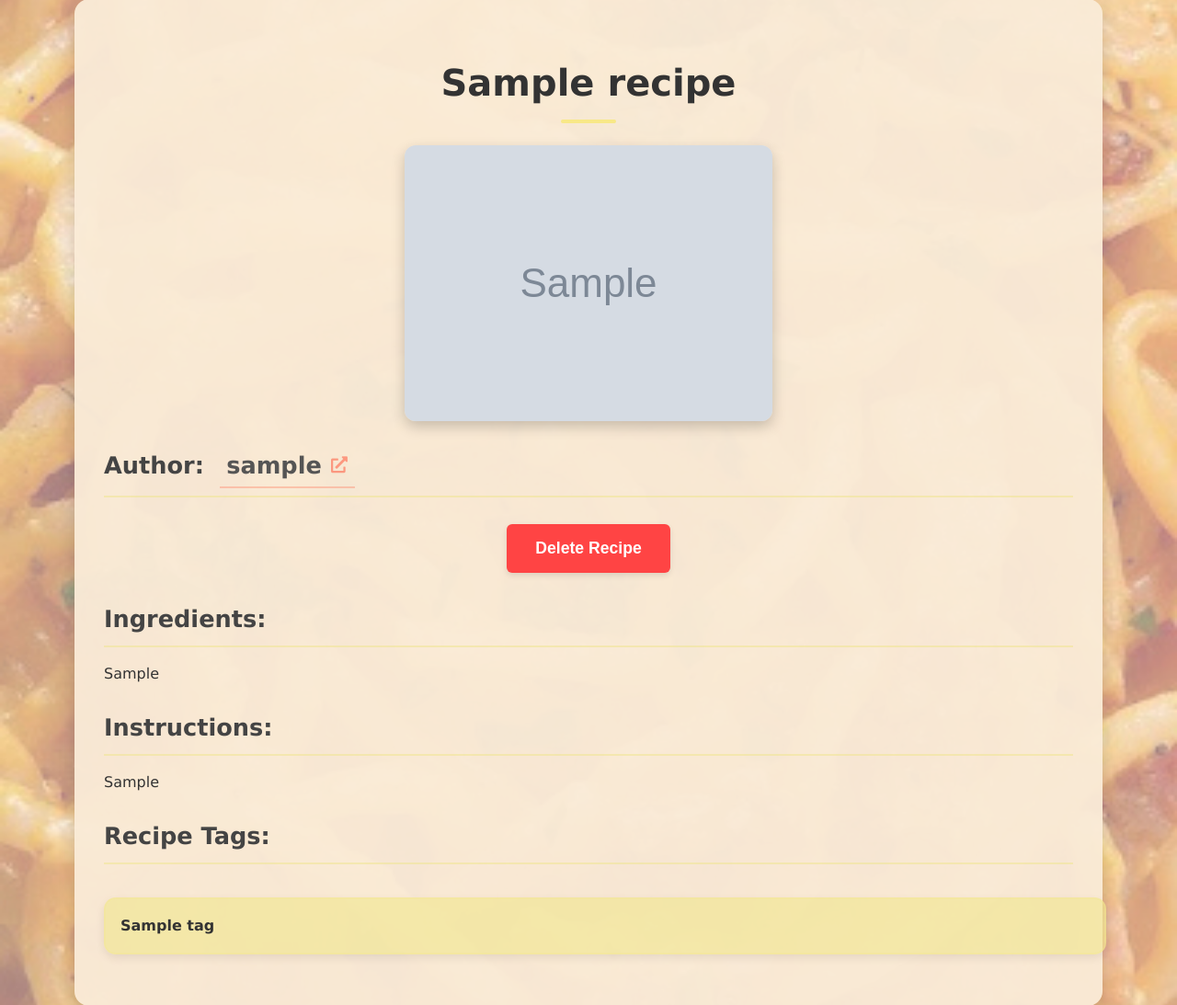
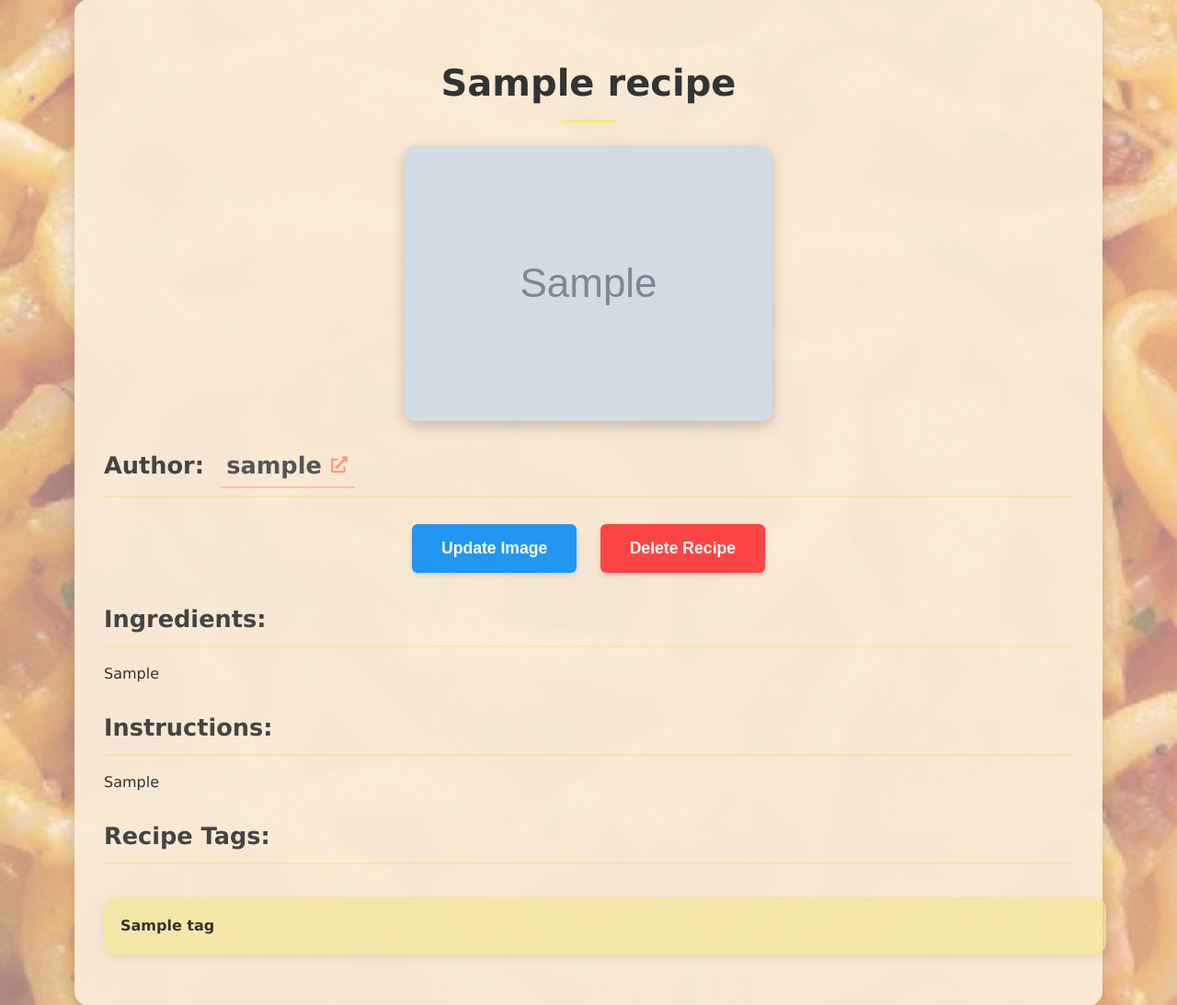
Before and after one commit to MySTerY1747/FlavorFolio, a Django app: page /recipe/1/ in a window 1280 px wide. Shown: the part 195-1288 px from the top of the page at 92% size. Run offline with Django 5.2, Linux system fonts and the light colour scheme; a user stored in the database is signed in; tables that the repository leaves empty hold one stand-in row (values such as "Sample post"); grey boxes marked "Sample" are stand-in pictures; some libraries are stand-ins or nearby versions.

Commit message:
add button to update recipe image (if current user is the owner)

```diff
--- a/flavorfolio/recipes/urls.py
+++ b/flavorfolio/recipes/urls.py
@@ -23,4 +23,9 @@ urlpatterns = [
     path("load_recipes/<int:num_loaded>", views.load_recipes, name="load_recipes"),
     path("delete_account/", views.delete_account, name="delete_account"),
     path("delete_recipe/<int:recipe_id>/", views.delete_recipe, name="delete_recipe"),
+    path(
+        "update_recipe_image/<int:recipe_id>/",
+        views.update_recipe_image,
+        name="update_recipe_image",
+    ),
 ]
--- a/flavorfolio/recipes/views.py
+++ b/flavorfolio/recipes/views.py
@@ -238,3 +238,18 @@ def delete_recipe(request, recipe_id):
         return redirect(reverse("recipes:user_profile"))
 
     return HttpResponseNotAllowed(["POST"])
+
+
+@login_required
+def update_recipe_image(request, recipe_id):
+    recipe = get_object_or_404(Recipe, id=recipe_id)
+
+    if request.user != recipe.user:
+        return HttpResponse("Unauthorized", status=401)
+
+    if request.method == "POST":
+        form = RecipeImageForm(request.POST, request.FILES, instance=recipe)
+        if form.is_valid():
+            form.save()
+
+    return redirect(reverse("recipes:recipe", args=[recipe_id]))
--- a/flavorfolio/static/stylesheets/recipe_styles.css
+++ b/flavorfolio/static/stylesheets/recipe_styles.css
@@ -316,3 +316,98 @@ textarea.comment-input {
 .comment-author-link:hover i {
     color: rgba(255, 99, 71, 0.8) !important;
 }
+
+.update-image-button {
+    background-color: #2196F3 !important;  /* Blue instead of red */
+    color: white !important;
+    padding: 0.9em 1.8em;
+    font-size: 1.1rem;
+    border: none;
+    border-radius: 6px;
+    font-weight: 600;
+    cursor: pointer;
+    transition: all 0.2s ease;
+    box-shadow: 0 3px 6px rgba(0, 0, 0, 0.1);
+    margin: 5px;
+}
+
+.update-image-button:hover {
+    background-color: #1976D2 !important;  /* Darker blue */
+    transform: translateY(-3px);
+    box-shadow: 0 5px 10px rgba(0, 0, 0, 0.15);
+}
+
+#image-update-form {
+    margin: 1.5em 0;
+    background-color: rgba(255, 255, 255, 0.8);
+    padding: 1.5em;
+    border-radius: 0.8em;
+    box-shadow: 0 3px 8px rgba(0, 0, 0, 0.1);
+    animation: slideDown 0.3s ease-out;
+}
+
+@keyframes slideDown {
+    from { opacity: 0; transform: translateY(-10px); }
+    to { opacity: 1; transform: translateY(0); }
+}
+
+.image-upload-form {
+    display: flex;
+    flex-direction: column;
+    gap: 1em;
+}
+
+.form-group {
+    display: flex;
+    flex-direction: column;
+    gap: 1em;
+}
+
+.form-buttons {
+    display: flex;
+    justify-content: center;
+    gap: 1em;
+    margin: 1.5em 0;
+}
+
+.form-button {
+    padding: 0.8em 1.5em;
+    border: none;
+    border-radius: 6px;
+    font-weight: 600;
+    cursor: pointer;
+    transition: all 0.2s ease;
+    box-shadow: 0 3px 6px rgba(0, 0, 0, 0.1);
+}
+
+.submit-button {
+    background-color: #4CAF50 !important;
+    color: white !important;
+}
+
+.submit-button:hover {
+    background-color: #45a049 !important;
+    transform: translateY(-2px);
+}
+
+.cancel-button {
+    background-color: #f8e887 !important;
+    color: #333 !important;
+}
+
+.cancel-button:hover {
+    background-color: #f5e16d !important;
+}
+
+input[type="file"] {
+    padding: 0.8em;
+    background-color: rgba(240, 230, 140, 0.3);
+    border: 2px solid rgba(240, 230, 140, 0.5);
+    border-radius: 0.6em;
+    cursor: pointer;
+    transition: all 0.3s ease;
+}
+
+input[type="file"]:hover {
+    background-color: rgba(240, 230, 140, 0.5);
+}
--- a/flavorfolio/templates/recipes/recipe.html
+++ b/flavorfolio/templates/recipes/recipe.html
@@ -24,13 +24,41 @@ FlavourFolio - {{ recipe.title }}
 </h1>
 {% if user == recipe.user %}
 <div class="action-buttons">
+    <button class="update-image-button" onclick="toggleImageForm()">Update Image</button>
     <form action="{% url 'recipes:delete_recipe' recipe.id %}" method="post"
           onsubmit="return confirm('Are you 100% sure you want to delete this recipe? This cannot be undone.');">
         {% csrf_token %}
         <button type="submit" class="delete-recipe-button">Delete Recipe</button>
     </form>
 </div>
+
+<div id="image-update-form" style="display: none;">
+    <form method="post" action="{% url 'recipes:update_recipe_image' recipe.id %}" enctype="multipart/form-data" class="image-upload-form">
+        {% csrf_token %}
+        <div class="form-group">
+            <input type="file" name="image" accept="image/*" required>
+            <div class="form-buttons">
+                <button type="submit" class="form-button submit-button">Upload New Image</button>
+                <button type="button" class="form-button cancel-button" onclick="toggleImageForm()">Cancel</button>
+            </div>
+        </div>
+    </form>
+</div>
 {% endif %}
+
+<script>
+function toggleImageForm() {
+    const form = document.getElementById('image-update-form');
+    const button = document.querySelector('.update-image-button');
+    if (form.style.display === 'none') {
+        form.style.display = 'block';
+        button.textContent = 'Cancel Update';
+    } else {
+        form.style.display = 'none';
+        button.textContent = 'Update Image';
+    }
+}
+</script>
 
 <h1 class="recipe-subtitles">Ingredients:</h1>
 <p>{{ recipe.ingredients }}</p>
```
Also changed, not shown: flavorfolio/recipes/forms.py (+26 -16 lines).
